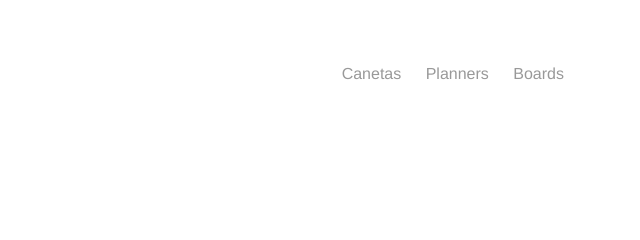
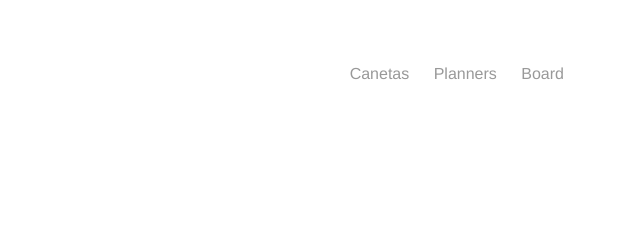
Before and after one commit to dudafey/carol_maria, a plain HTML site: page index.html in a window 1280 px wide. Shown: the top 240 px of the page, 640-1280 px from the left. Drawn offline with Linux system fonts and the light colour scheme.

Commit message:
Update index.html

```diff
--- a/index.html
+++ b/index.html
@@ -19,7 +19,7 @@
 				<ul>
 					<li><a href="Canetas.html">Canetas</a></li>
 					<li><a href="Planners.html">Planners</a></li>
-					<li><a href="Boards.html">Boards</a></li>
+					<li><a href="Board.html">Board</a></li>
 				</ul>
 		</nav>
 		</header>
```
